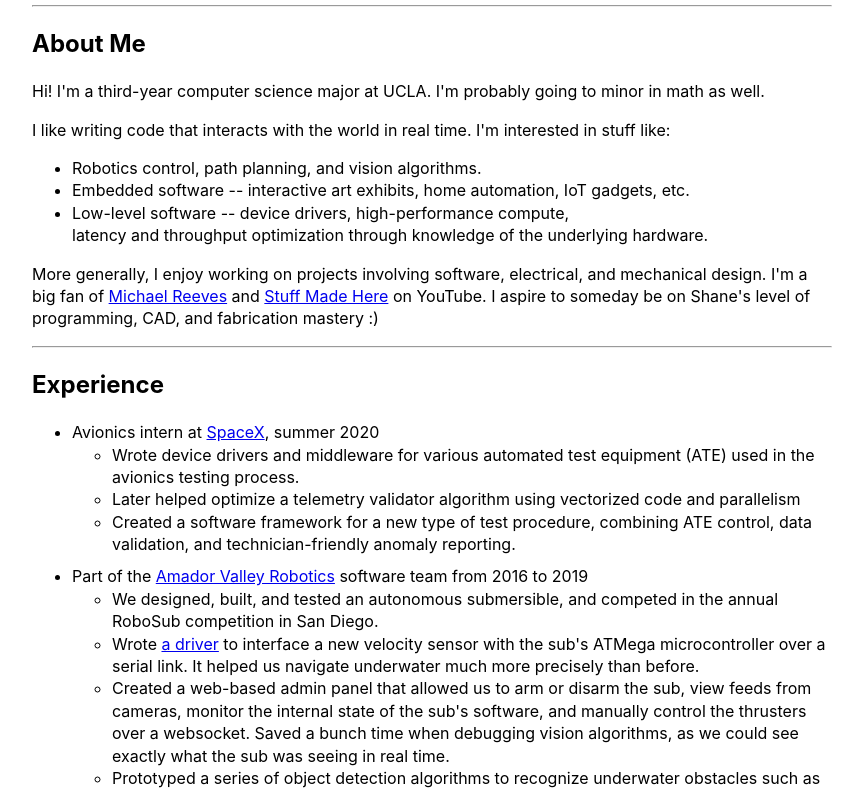
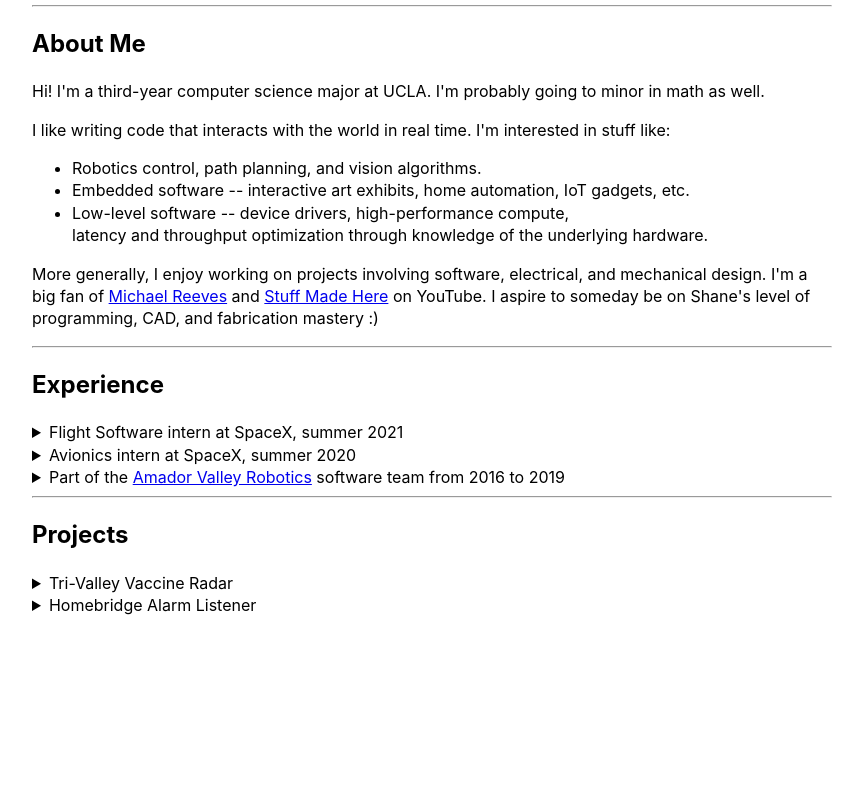
Before and after one commit to tkanarsky/tkanarsky.github.io, a plain HTML site: page index.html in a window 1280 px wide. Shown: the part 154-945 px from the top of the page, without its empty margins (208-1071 px from the left). After the commit the page ends 800 px from the top, so only its background shows below. Drawn offline with Linux system fonts and the light colour scheme.

Commit message:
update site

```diff
--- a/index.html
+++ b/index.html
@@ -38,9 +38,14 @@
         <hr>
         <section id='experience'>
             <h2>Experience</h2>
-            <ul>
-                <li class='li1'>
-                    Avionics intern at <a href="https://spacex.com">SpaceX</a>, summer 2020
+                <details>
+                    <summary>Flight Software intern at SpaceX, summer 2021</summary>
+                    <ul>
+                        <li>Designed, implemented, and tested a fault-tolerant protocol for configuring data flows on board the SpaceX Starship avionics network.</li>
+                    </ul>
+                </details>
+                <details>
+                    <summary>Avionics intern at SpaceX, summer 2020</summary>
                     <ul>
                         <li>
                             Wrote device drivers and middleware for various automated test equipment (ATE) used in the avionics testing process.
@@ -52,10 +57,10 @@
                             Created a software framework for a new type of test procedure, combining ATE control, data validation, and technician-friendly anomaly reporting.
                         </li>
                     </ul>
-                </li>
-                <li class='li1'>
-                    Part of the
-                    <a href="https://avbotz.com">Amador Valley Robotics</a> software team from 2016 to 2019
+                </details>
+                <details>
+                    <summary>Part of the <a href="https://avbotz.com">Amador Valley Robotics</a> software team from 2016 to 2019
+                    </summary>
                     <ul>
                         <li>
                             We designed, built, and tested an autonomous submersible, and competed in the annual RoboSub competition in San Diego.
@@ -71,8 +76,8 @@
                             Prototyped a series of object detection algorithms to recognize underwater obstacles such as colored buoys, floating gates, and plastic bins on the seafloor. I used the OpenCV library to develop routines that color-corrected the images, detected edges and other characteristic features, and clustered them into object bounding boxes.
                         </li>
                     </ul>
-                </li>
-            </ul>
+                </details>
+
         </section>
         <hr>
         <section id='projects'>
```
Also changed, not shown: 1 other file.
